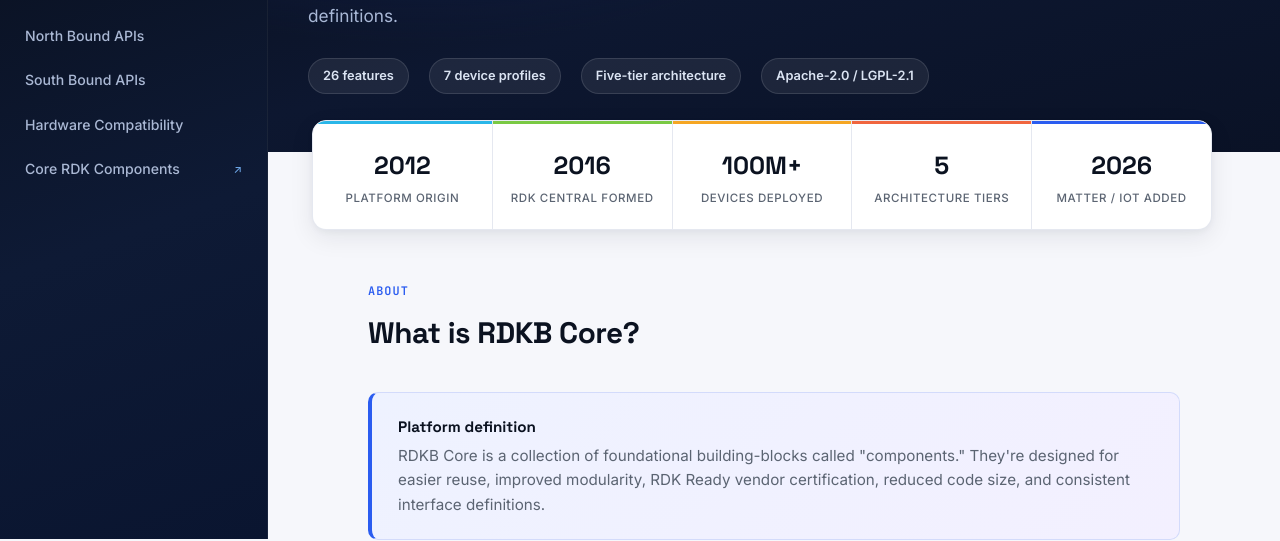
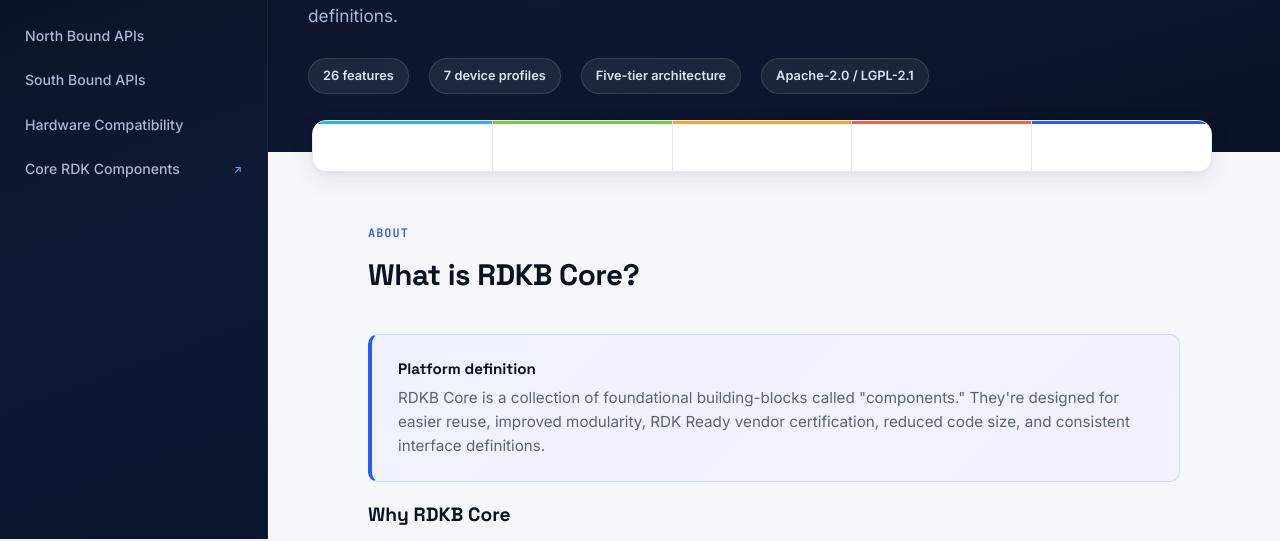
Before and after one commit to cpokuru/CoreRDK-Broadband-Platform, a plain HTML site: page index.html in a window 1280 px wide. Shown: the part 261-802 px from the top of the page. Drawn offline with Linux system fonts and the light colour scheme.

Commit message:
post MVP

```diff
--- a/components/ethwan-router-components.json
+++ b/components/ethwan-router-components.json
@@ -1,6 +1,6 @@
 {
   "schemaVersion": "1.0",
-  "generatedAt": "2026-08-11T22:46:06Z",
+  "generatedAt": "2026-08-11T22:50:53Z",
   "title": "RDK-B EthWAN WiFi Router Components",
   "subtitle": "Components for the EthWAN WiFi Router device profile: Common Core, Required, and Optional.",
   "tiers": [
--- a/index.html
+++ b/index.html
@@ -196,12 +196,12 @@
 
 
 <div class="stats">
-  <div class="stat"><div class="num">2012</div><div class="lbl">Platform origin</div></div>
-  <div class="stat"><div class="num">2016</div><div class="lbl">RDK Central formed</div></div>
+  <div class="stat"><div class="num"></div><div class="lbl"></div></div>
+  <div class="stat"><div class="num"></div><div class="lbl"></div></div>
 
-  <div class="stat"><div class="num">100M+</div><div class="lbl">Devices deployed</div></div>
-  <div class="stat"><div class="num">5</div><div class="lbl">Architecture tiers</div></div>
-  <div class="stat"><div class="num">2026</div><div class="lbl">Matter / IoT added</div></div>
+  <div class="stat"><div class="num"></div><div class="lbl"></div></div>
+  <div class="stat"><div class="num"></div><div class="lbl"></div></div>
+  <div class="stat"><div class="num"></div><div class="lbl"></div></div>
 </div>
 
 <section class="tight-top">
```
Also changed, not shown: 1 other file.
